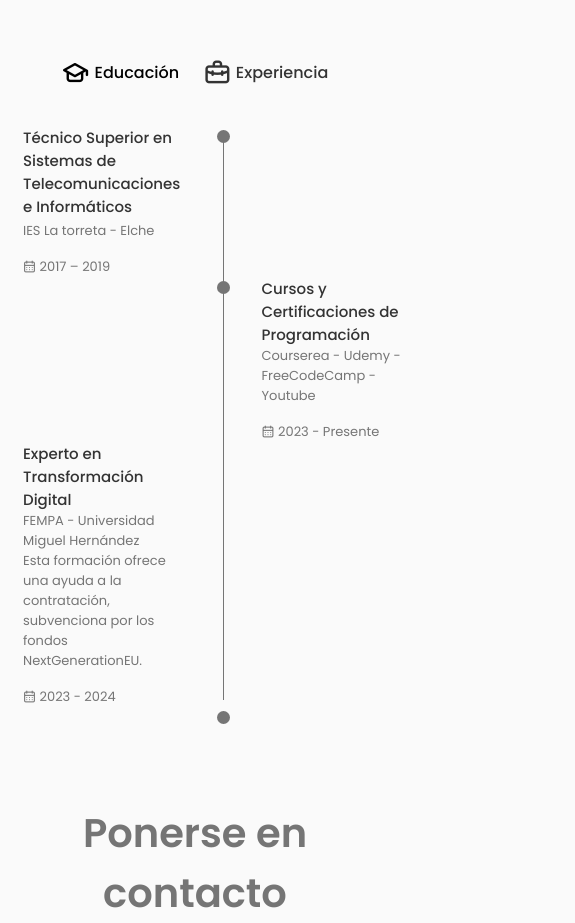
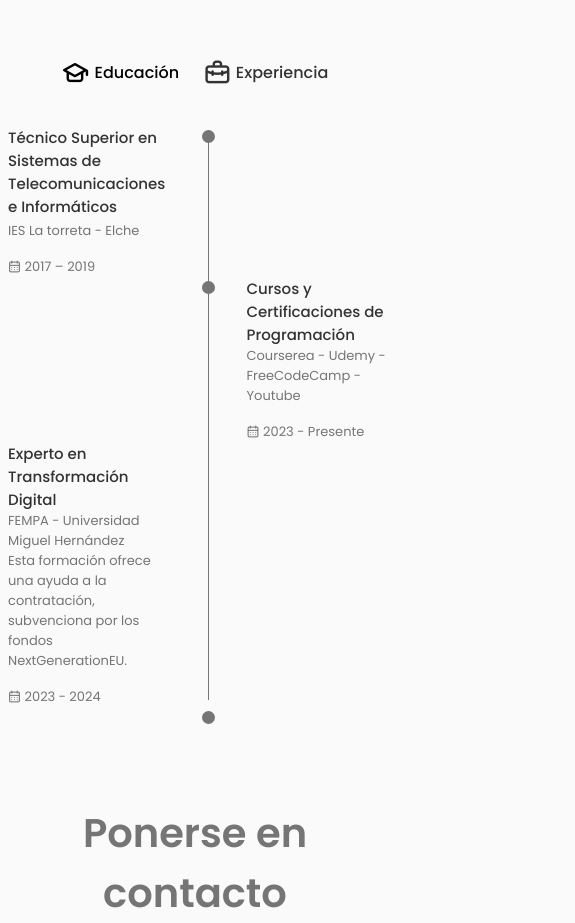
Before and after one commit to AlejandroCanals/PortFolio, a React (Vite) app in the folder Portfolio/: page / in a window 390 px wide. Shown: the part 4029-4952 px from the top of the page, 575 px wide, since content can reach past the window. Built offline with nearby package versions, Linux system fonts and the light colour scheme.

Commit message:
responsive arreglado

```diff
--- a/Portfolio/src/components/qualification/qualification.css
+++ b/Portfolio/src/components/qualification/qualification.css
@@ -117,6 +117,13 @@
         width: 400px;
         margin-left: 28rem;
     }
+
+    .qualification__content{
+
+        width: 150px;
+        margin-right: 70rem;
+    }
+
   }
   /* For small devices */
   @media screen and (max-width:350px) {
```
